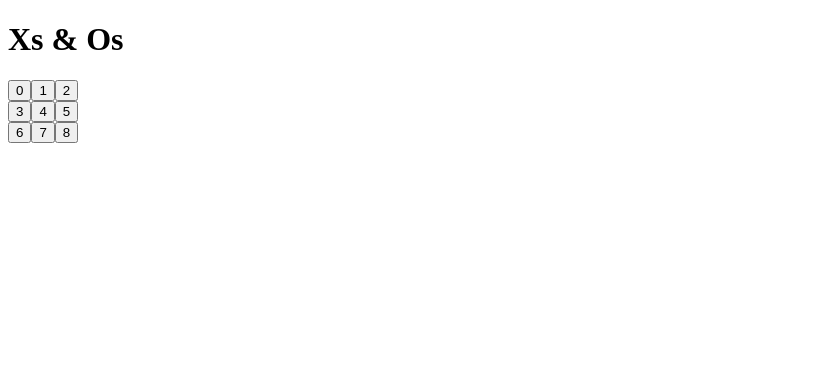
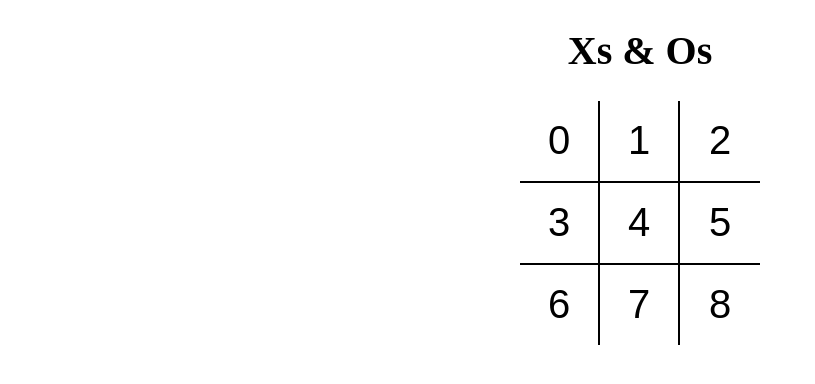
Before and after one commit to TonyCallaghan/Xs-And-Os, a React (Vite) app: page / in a window 1280 px wide. Shown: the top 384 px of the page, without its empty margins (0-815 px from the left). Built offline with nearby package versions, Linux system fonts and the light colour scheme.

Commit message:
Change styling to Sass from Css

```diff
--- a/package.json
+++ b/package.json
@@ -16,6 +16,8 @@
     "react-dom": "^16.13.1"
   },
   "devDependencies": {
+    "@babel/core": "^7.15.0",
+    "@parcel/transformer-sass": "^2.0.0-rc.0",
     "babel-eslint": "^10.1.0",
     "babel-preset-nano-react-app": "^0.1.0",
     "eslint": "^7.32.0",
--- a/src/App.js
+++ b/src/App.js
@@ -1,9 +1,10 @@
 import React from "react";
 import Board from "./components/Board";
+import "./styles/root.scss";
 
 const App = () => {
   return (
-    <div>
+    <div className="app">
       <h1>Xs & Os</h1>
       <Board />
     </div>
--- a/src/components/Board.js
+++ b/src/components/Board.js
@@ -3,18 +3,18 @@
 
 const Board = () => {
     return (
-        <div>
-            <div>
+        <div className="board">
+            <div className="board-row">
                 <Square value={0} />
                 <Square value={1} />
                 <Square value={2} />
-                <div>
-                </div>
+            </div>
+            <div className="board-row">
                 <Square value={3} />
                 <Square value={4} />
                 <Square value={5} />
             </div>
-            <div>
+            <div className="board-row">
                 <Square value={6} />
                 <Square value={7} />
                 <Square value={8} />
--- a/src/components/Square.js
+++ b/src/components/Square.js
@@ -1,7 +1,7 @@
 import React from 'react'
 
 const Square = ({ value }) => {
-    return <button type="button" > {value}</button>
+    return <button type="button" className="square"> {value}</button>
 }
 
 export default Square
--- /dev/null
+++ b/src/styles/root.scss
@@ -0,0 +1,43 @@
+body {
+    padding: 0;
+    margin: 0;
+  }
+
+  button {
+    background: none;
+    border: none;
+    outline: none;
+    &:hover {
+     cursor: pointer;
+    }
+  }
+
+  .app {
+    font-size: 20px;
+    display: flex;
+    flex-direction: column;
+    align-items: center;
+  }
+
+  .board {
+    .board-row {
+      display: flex;
+      flex-direction: row;
+      border-bottom: 2px solid #000;
+      &:last-child {
+        border-bottom: none;
+      }
+      .square {
+        width: 80px;
+        height: 80px;
+        border-right: 2px solid #000;
+        font-size: 2.5rem;
+        padding: 0;
+        overflow: hidden;
+        transition: all 0.2s;
+        &:last-child {
+          border-right: none;
+        }
+      }
+    }
+  }
```
Also changed, not shown: 1 other file (tests, documents, lock files or other folders).
